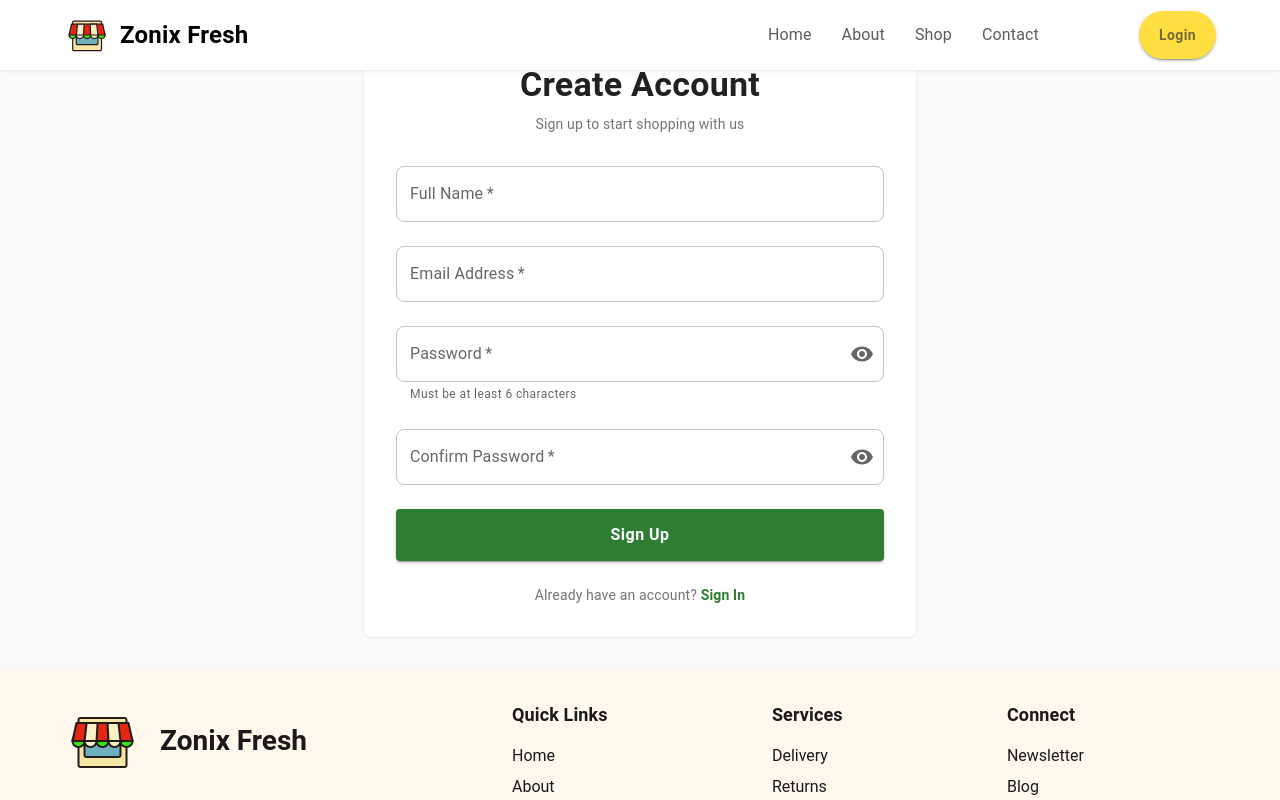
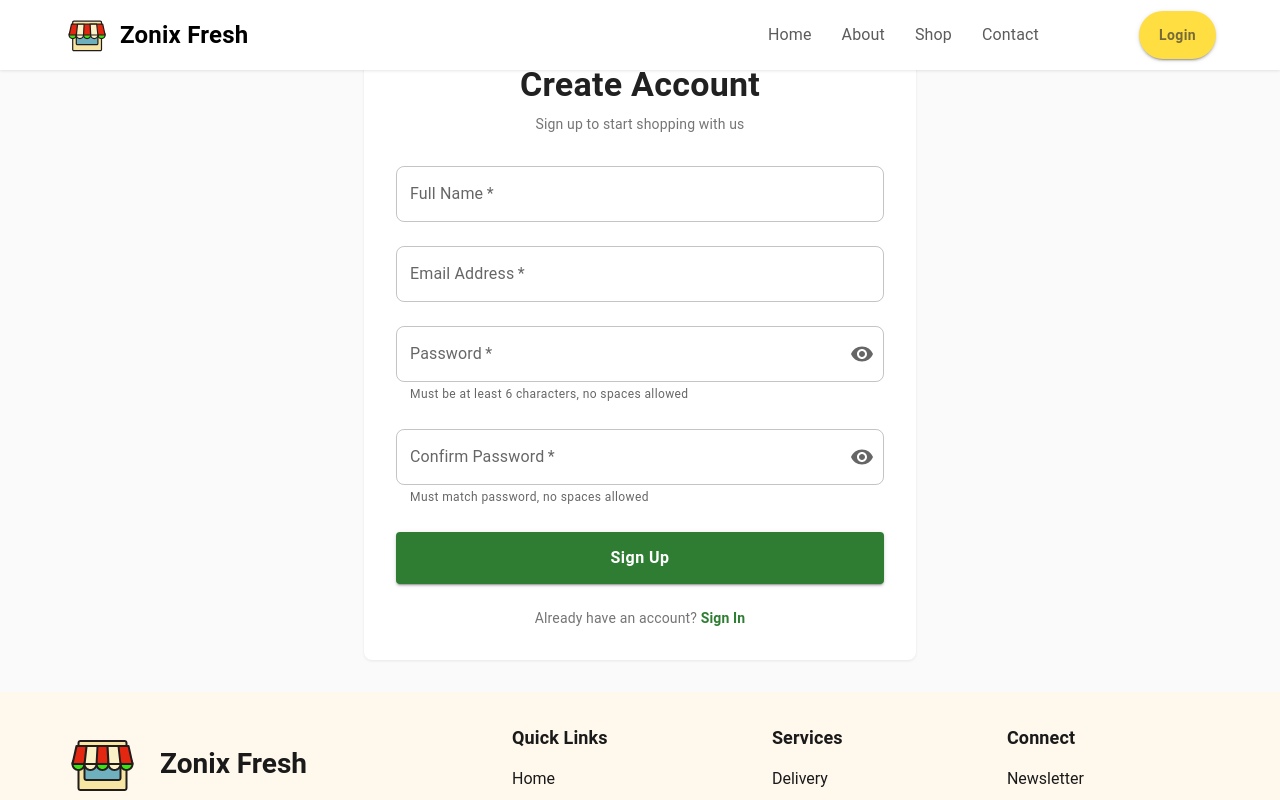
Before and after one commit to Sanketkadam3921/Grocery_Website_Demo, a React (Vite) app: page /signup in a window 1280 px wide. Shown: the top 800 px of the page. Built offline with nearby package versions, Linux system fonts and the light colour scheme; some icons are missing.

Commit message:
fixed all bugs

```diff
--- a/src/features/user/pages/Checkout/hooks/useCheckoutForm.js
+++ b/src/features/user/pages/Checkout/hooks/useCheckoutForm.js
@@ -17,9 +17,59 @@ const validationSchema = yup.object().shape({
     .string()
     .required("Email is required")
     .email("Invalid email format")
-    .matches(
-      /^[^\s@]+@[^\s@]+\.[a-zA-Z]{2,}$/,
-      "Email must have a valid domain (e.g., .com, .in, .org)"
+    .test(
+      "valid-tld",
+      "Email must have a valid domain extension (e.g., .com, .in, .org, .gov, .net, .edu)",
+      (value) => {
+        if (!value) return false;
+        const validTLDs = [
+          "com",
+          "in",
+          "org",
+          "gov",
+          "net",
+          "edu",
+          "co",
+          "io",
+          "ai",
+          "uk",
+          "us",
+          "ca",
+          "au",
+          "de",
+          "fr",
+          "jp",
+          "cn",
+          "ru",
+          "br",
+          "mx",
+          "info",
+          "biz",
+          "tech",
+          "online",
+          "site",
+          "xyz",
+          "me",
+          "tv",
+          "cc",
+          "ws",
+          "name",
+          "mobi",
+          "asia",
+          "tel",
+          "pro",
+          "travel",
+          "jobs",
+          "mil",
+          "int",
+        ];
+        const emailParts = value.split("@");
+        if (emailParts.length !== 2) return false;
+        const domainParts = emailParts[1].split(".");
+        if (domainParts.length < 2) return false;
+        const tld = domainParts[domainParts.length - 1].toLowerCase();
+        return validTLDs.includes(tld);
+      }
     ),
   phone: yup
     .string()
--- a/src/features/user/pages/Contact/Contact.jsx
+++ b/src/features/user/pages/Contact/Contact.jsx
@@ -27,7 +27,7 @@ function Contact() {
         }}
       >
         <Container
-          maxWidth="xl"
+          maxWidth="lg"
           sx={{
             px: { xs: 2, sm: 3, md: 4 },
           }}
--- a/src/features/user/pages/Login/Login.jsx
+++ b/src/features/user/pages/Login/Login.jsx
@@ -26,14 +26,67 @@ const validationSchema = yup.object().shape({
     .string()
     .required("Email is required")
     .email("Invalid email format")
-    .matches(
-      /^[^\s@]+@[^\s@]+\.[a-zA-Z]{2,}$/,
-      "Email must have a valid domain (e.g., .com, .in, .org)"
+    .test(
+      "valid-tld",
+      "Email must have a valid domain extension (e.g., .com, .in, .org, .gov, .net, .edu)",
+      (value) => {
+        if (!value) return false;
+        // List of valid TLDs
+        const validTLDs = [
+          "com",
+          "in",
+          "org",
+          "gov",
+          "net",
+          "edu",
+          "co",
+          "io",
+          "ai",
+          "uk",
+          "us",
+          "ca",
+          "au",
+          "de",
+          "fr",
+          "jp",
+          "cn",
+          "ru",
+          "br",
+          "mx",
+          "info",
+          "biz",
+          "tech",
+          "online",
+          "site",
+          "xyz",
+          "me",
+          "tv",
+          "cc",
+          "ws",
+          "name",
+          "mobi",
+          "asia",
+          "tel",
+          "pro",
+          "travel",
+          "jobs",
+          "mil",
+          "int",
+        ];
+        // Extract TLD from email (part after the last dot)
+        const emailParts = value.split("@");
+        if (emailParts.length !== 2) return false;
+        const domainParts = emailParts[1].split(".");
+        if (domainParts.length < 2) return false;
+        const tld = domainParts[domainParts.length - 1].toLowerCase();
+        return validTLDs.includes(tld);
+      }
     ),
   password: yup
     .string()
     .required("Password is required")
-    .min(6, "Password must be at least 6 characters"),
+    .min(6, "Password must be at least 6 characters")
+    .matches(/^\S*$/, "Password cannot contain spaces"),
 });
 
 function Login() {
@@ -49,9 +102,16 @@ function Login() {
 
   const handleChange = (e) => {
     const { name, value } = e.target;
+
+    // Prevent spaces in password field
+    let filteredValue = value;
+    if (name === "password") {
+      filteredValue = value.replace(/\s/g, "");
+    }
+
     setFormData((prev) => ({
       ...prev,
-      [name]: value,
+      [name]: filteredValue,
     }));
     // Clear error for this field
     if (errors[name]) {
@@ -205,7 +265,7 @@ function Login() {
                 value={formData.password}
                 onChange={handleChange}
                 error={!!errors.password}
-                helperText={errors.password}
+                helperText={errors.password || "Must be at least 6 characters, no spaces allowed"}
                 required
                 autoComplete="current-password"
                 variant="outlined"
--- a/src/features/user/pages/ProductDetail/ProductDetail.jsx
+++ b/src/features/user/pages/ProductDetail/ProductDetail.jsx
@@ -143,7 +143,8 @@ function ProductDetail() {
       sx={{
         backgroundColor: "#ffffff",
         minHeight: "100vh",
-        py: { xs: 1.5, sm: 2, md: 3 },
+        pt: { xs: 10, sm: 11, md: 12 },
+        pb: { xs: 1.5, sm: 2, md: 3 },
       }}
     >
       <Container maxWidth="lg">
--- a/src/features/user/pages/ProductDetail/components/BackButton.jsx
+++ b/src/features/user/pages/ProductDetail/components/BackButton.jsx
@@ -5,18 +5,31 @@ import { useNavigate } from "react-router-dom";
 const BackButton = () => {
   const navigate = useNavigate();
 
+  const handleBack = () => {
+    // Go back in browser history, or navigate to products page if no history
+    if (window.history.length > 1) {
+      navigate(-1);
+    } else {
+      navigate("/products");
+    }
+  };
+
   return (
     <Button
       startIcon={<ArrowBackIcon />}
-      onClick={() => navigate("/products")}
+      onClick={handleBack}
       sx={{
         mb: { xs: 1.5, sm: 2 },
+        mt: { xs: 1, sm: 1.5 },
         color: "#666",
         textTransform: "none",
-        px: 0,
+        px: 2,
+        py: 1,
         minWidth: "auto",
+        fontSize: { xs: "0.875rem", sm: "0.9375rem" },
+        fontWeight: 500,
         "&:hover": {
-          backgroundColor: "transparent",
+          backgroundColor: "rgba(46, 125, 50, 0.08)",
           color: "#2e7d32",
         },
       }}
--- a/src/features/user/pages/Products/components/FilterPanel.jsx
+++ b/src/features/user/pages/Products/components/FilterPanel.jsx
@@ -8,11 +8,6 @@ import {
   Button,
   Divider,
   IconButton,
-  Chip,
-  FormControl,
-  InputLabel,
-  Select,
-  MenuItem,
 } from "@mui/material";
 import CloseIcon from "@mui/icons-material/Close";
 
@@ -234,7 +229,9 @@ function FilterPanel({
           },
         }}
       >
-        <FilterContent />
+        <Box sx={{ mt: 2 }}>
+          <FilterContent />
+        </Box>
       </Drawer>
     );
   }
@@ -242,17 +239,9 @@ function FilterPanel({
   return (
     <Box
       sx={{
-        position: "sticky",
-        top: { md: 90 },
-        alignSelf: "flex-start",
-        height: "fit-content",
-        maxHeight: "calc(100vh - 100px)",
-        overflowY: "auto",
-        overflowX: "hidden",
         backgroundColor: "white",
         borderRadius: 2,
         boxShadow: "0 2px 8px rgba(0,0,0,0.1)",
-        zIndex: 10,
         width: "100%",
       }}
     >
--- a/src/features/user/pages/Signup/Signup.jsx
+++ b/src/features/user/pages/Signup/Signup.jsx
@@ -28,18 +28,72 @@ const validationSchema = yup.object().shape({
     .string()
     .required("Email is required")
     .email("Invalid email format")
-    .matches(
-      /^[^\s@]+@[^\s@]+\.[a-zA-Z]{2,}$/,
-      "Email must have a valid domain (e.g., .com, .in, .org)",
+    .test(
+      "valid-tld",
+      "Email must have a valid domain extension (e.g., .com, .in, .org, .gov, .net, .edu)",
+      (value) => {
+        if (!value) return false;
+        // List of valid TLDs
+        const validTLDs = [
+          "com",
+          "in",
+          "org",
+          "gov",
+          "net",
+          "edu",
+          "co",
+          "io",
+          "ai",
+          "uk",
+          "us",
+          "ca",
+          "au",
+          "de",
+          "fr",
+          "jp",
+          "cn",
+          "ru",
+          "br",
+          "mx",
+          "info",
+          "biz",
+          "tech",
+          "online",
+          "site",
+          "xyz",
+          "me",
+          "tv",
+          "cc",
+          "ws",
+          "name",
+          "mobi",
+          "asia",
+          "tel",
+          "pro",
+          "travel",
+          "jobs",
+          "mil",
+          "int",
+        ];
+        // Extract TLD from email (part after the last dot)
+        const emailParts = value.split("@");
+        if (emailParts.length !== 2) return false;
+        const domainParts = emailParts[1].split(".");
+        if (domainParts.length < 2) return false;
+        const tld = domainParts[domainParts.length - 1].toLowerCase();
+        return validTLDs.includes(tld);
+      }
     ),
   password: yup
     .string()
     .required("Password is required")
-    .min(6, "Password must be at least 6 characters"),
+    .min(6, "Password must be at least 6 characters")
+    .matches(/^\S*$/, "Password cannot contain spaces"),
   confirmPassword: yup
     .string()
     .required("Please confirm your password")
-    .oneOf([yup.ref("password")], "Passwords do not match"),
+    .oneOf([yup.ref("password")], "Passwords do not match")
+    .matches(/^\S*$/, "Password cannot contain spaces"),
 });
 
 function Signup() {
@@ -59,19 +113,21 @@ function Signup() {
   const handleChange = (e) => {
     const { name, value } = e.target;
 
+    let filteredValue = value;
+
     // Prevent numbers in name field
     if (name === "name") {
-      const filteredValue = value.replace(/[^a-zA-Z\s]/g, "");
-      setFormData((prev) => ({
-        ...prev,
-        [name]: filteredValue,
-      }));
-    } else {
-      setFormData((prev) => ({
-        ...prev,
-        [name]: value,
-      }));
+      filteredValue = value.replace(/[^a-zA-Z\s]/g, "");
     }
+    // Prevent spaces in password fields
+    else if (name === "password" || name === "confirmPassword") {
+      filteredValue = value.replace(/\s/g, "");
+    }
+
+    setFormData((prev) => ({
+      ...prev,
+      [name]: filteredValue,
+    }));
 
     // Clear error for this field
     if (errors[name]) {
@@ -258,7 +314,7 @@ function Signup() {
                 value={formData.password}
                 onChange={handleChange}
                 error={!!errors.password}
-                helperText={errors.password || "Must be at least 6 characters"}
+                helperText={errors.password || "Must be at least 6 characters, no spaces allowed"}
                 required
                 autoComplete="new-password"
                 variant="outlined"
@@ -308,7 +364,7 @@ function Signup() {
                 value={formData.confirmPassword}
                 onChange={handleChange}
                 error={!!errors.confirmPassword}
-                helperText={errors.confirmPassword}
+                helperText={errors.confirmPassword || "Must match password, no spaces allowed"}
                 required
                 autoComplete="new-password"
                 variant="outlined"
--- a/src/index.css
+++ b/src/index.css
@@ -18,7 +18,6 @@
 /* Global safety */
 html,
 body {
-  overflow-x: hidden;
   overscroll-behavior: none;
 }
 
```
Also changed, not shown: src/features/user/pages/Cart/Cart.jsx (+66 -6 lines), src/features/user/pages/OrderSuccess/OrderSuccess.jsx (+5 -3 lines), src/features/user/pages/Products/Products.jsx (+22 -5 lines).
